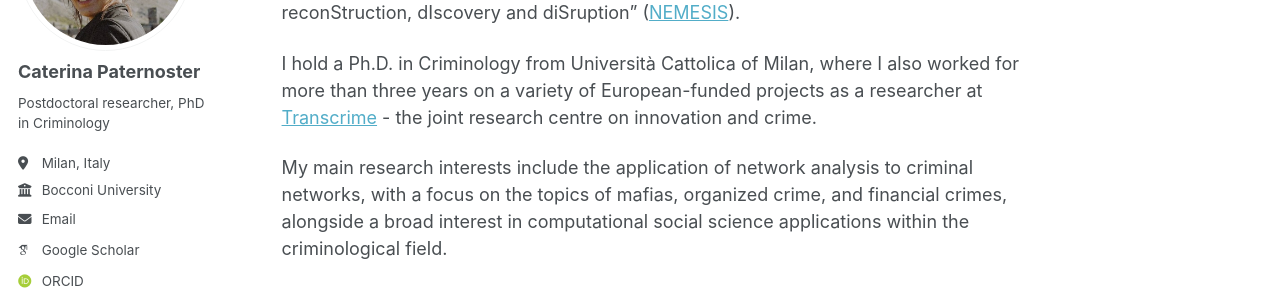
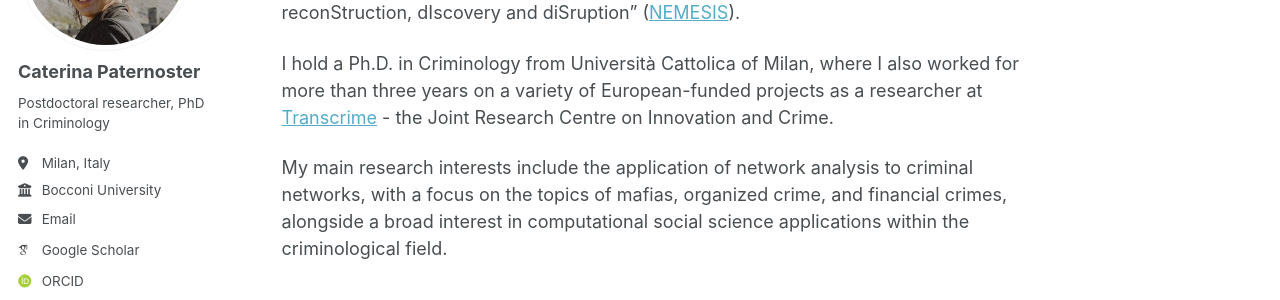
Before and after one commit to caterinapaternoster/caterinapaternoster.github.io, a Jekyll site: the page built from _pages/about.md, in a window 1280 px wide. Shown: the part 223-523 px from the top of the page. Built offline with Jekyll 4.4.1, drawn with Linux system fonts in a browser that asks for light colours; some web fonts are replaced; a script that is not in the unit is left out.

```diff
--- a/_pages/about.md
+++ b/_pages/about.md
@@ -9,6 +9,6 @@ redirect_from:
 
 I am a Postdoctoral Research Fellow in Social Statistics at the Bocconi Institute for Data Science and Analytics (BIDSA), under the supervision of professor [Daniele Durante](https://danieledurante.github.io/web/). Here, I am currently involved in the ERC project “sociogeNEsis of criMinal nEtworks: reconStruction, dIscovery and diSruption” ([NEMESIS](https://danieledurante.github.io/web/nemesis.html#)).
 
-I hold a Ph.D. in Criminology from Università Cattolica of Milan, where I also worked for more than three years on a variety of European-funded projects as a researcher at [Transcrime](https://www.transcrime.it/en/) - the joint research centre on innovation and crime.
+I hold a Ph.D. in Criminology from Università Cattolica of Milan, where I also worked for more than three years on a variety of European-funded projects as a researcher at [Transcrime](https://www.transcrime.it/en/) - the Joint Research Centre on Innovation and Crime.
 
 My main research interests include the application of network analysis to criminal networks, with a focus on the topics of mafias, organized crime, and financial crimes, alongside a broad interest in computational social science applications within the criminological field.
```
